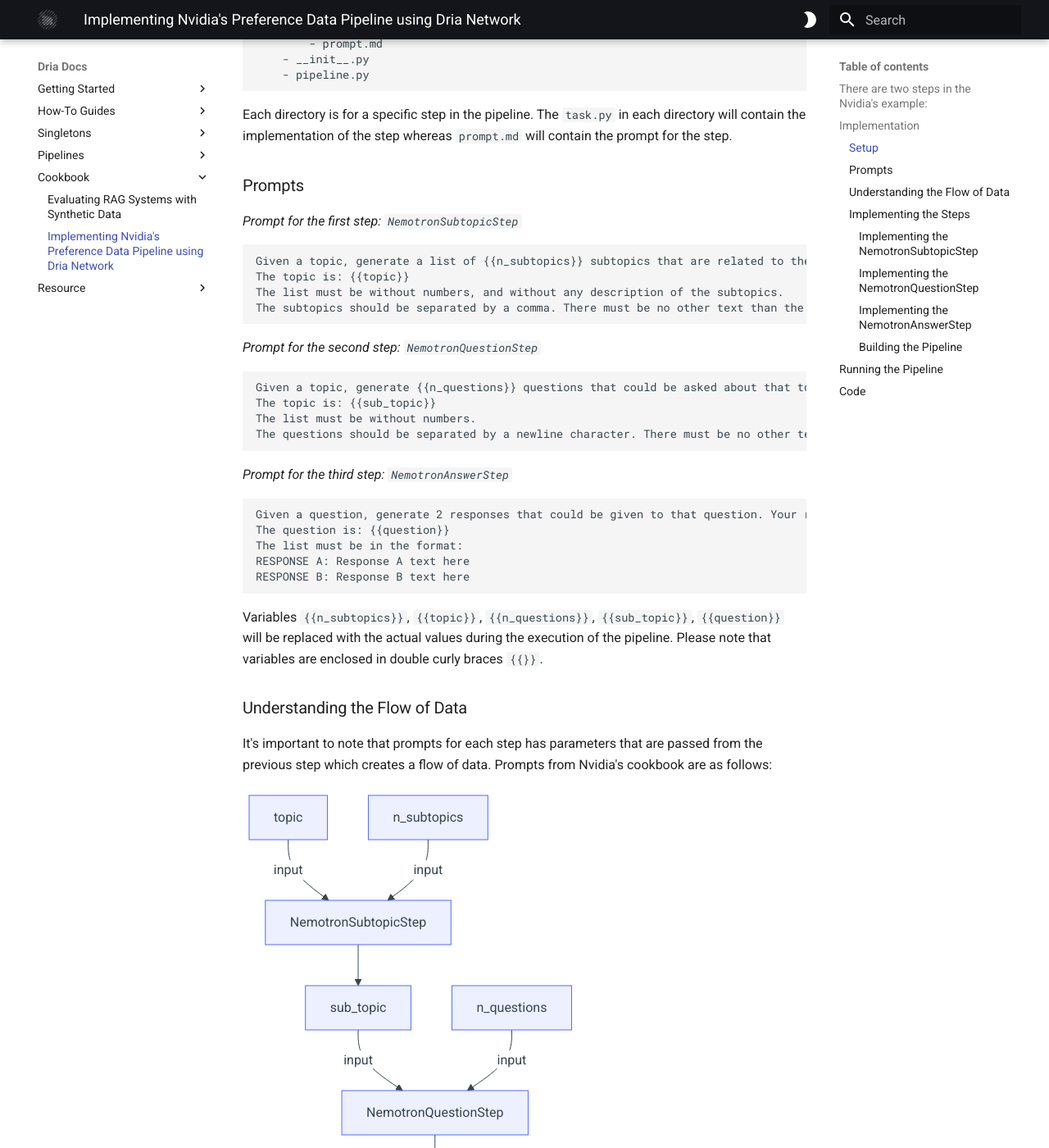
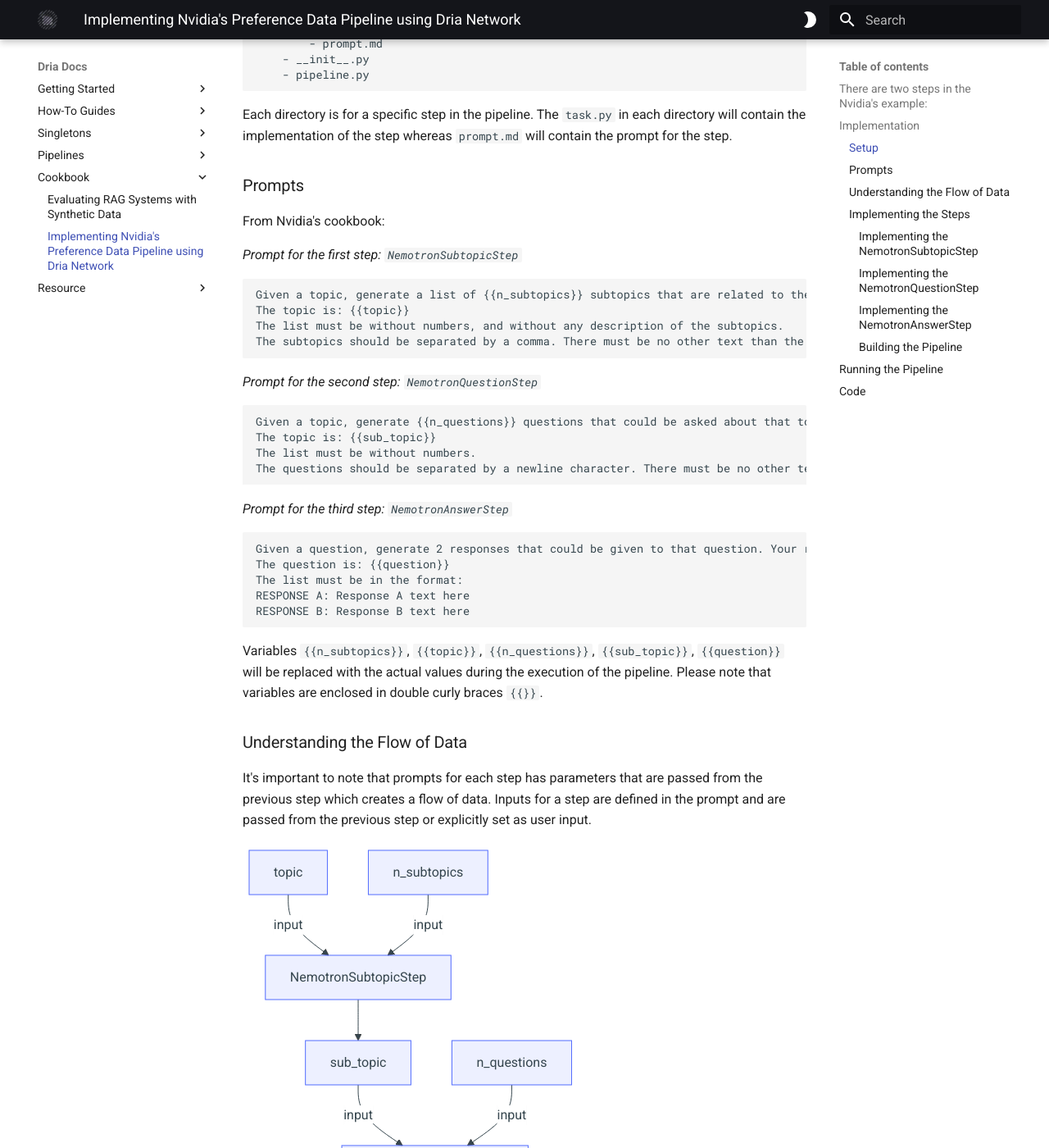
Before and after one commit to firstbatchxyz/dria-blog, an MkDocs documentation site: the page built from docs/cookbook/nemotron_qa.md, in a window 1280 px wide and 1400 px high, scrolled down 1333 px. Shown: the whole window at 82% size. Built offline with MkDocs 1.6.1 and Material for MkDocs 9.7.7, drawn with Linux system fonts in a browser that asks for light colours.

Commit message:
nemotron fix

````diff
--- a/docs/cookbook/nemotron_qa.md
+++ b/docs/cookbook/nemotron_qa.md
@@ -88,6 +88,7 @@
 
 ### Prompts
 
+From Nvidia's cookbook:
 
 *Prompt for the first step: `NemotronSubtopicStep`*
 
@@ -124,7 +125,7 @@
 ### Understanding the Flow of Data
 
 It's important to note that prompts for each step has parameters that are passed from the previous step which creates a flow of data.
-Prompts from Nvidia's cookbook are as follows:
+Inputs for a step are defined in the prompt and are passed from the previous step or explicitly set as user input.
 
 ```mermaid
 flowchart TD
````
